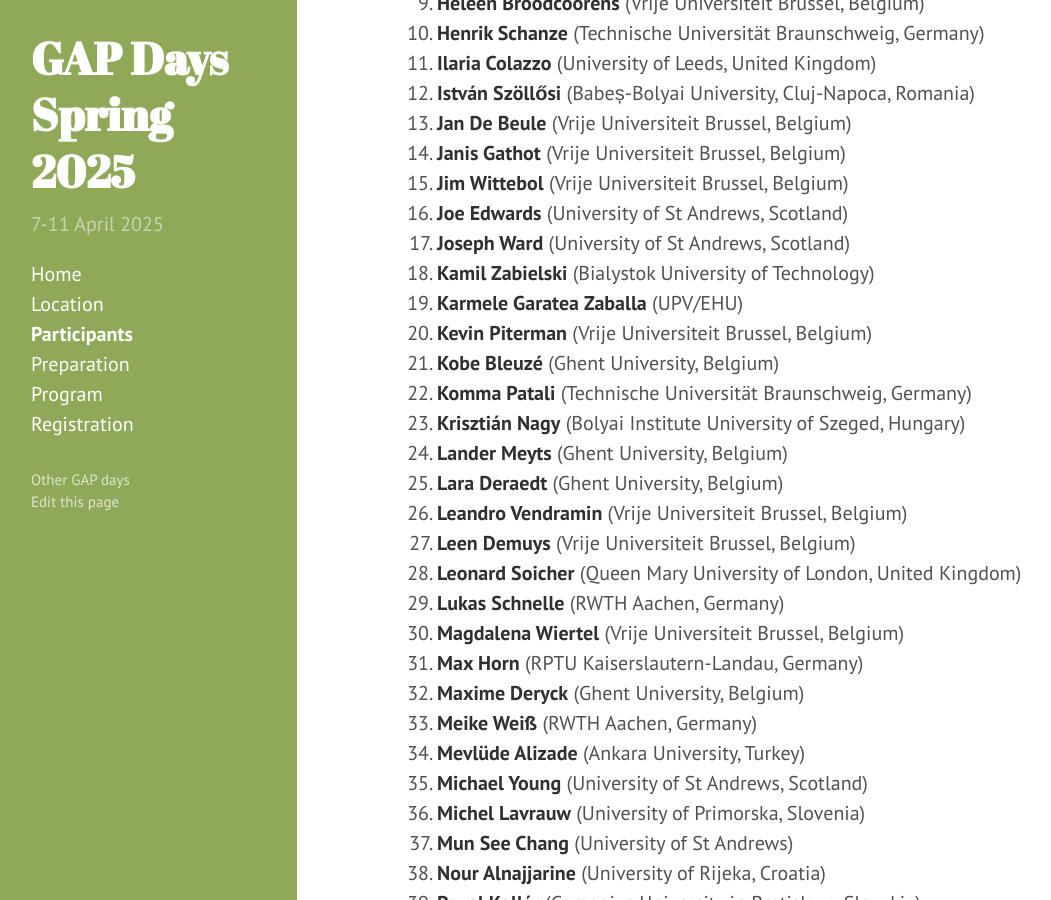
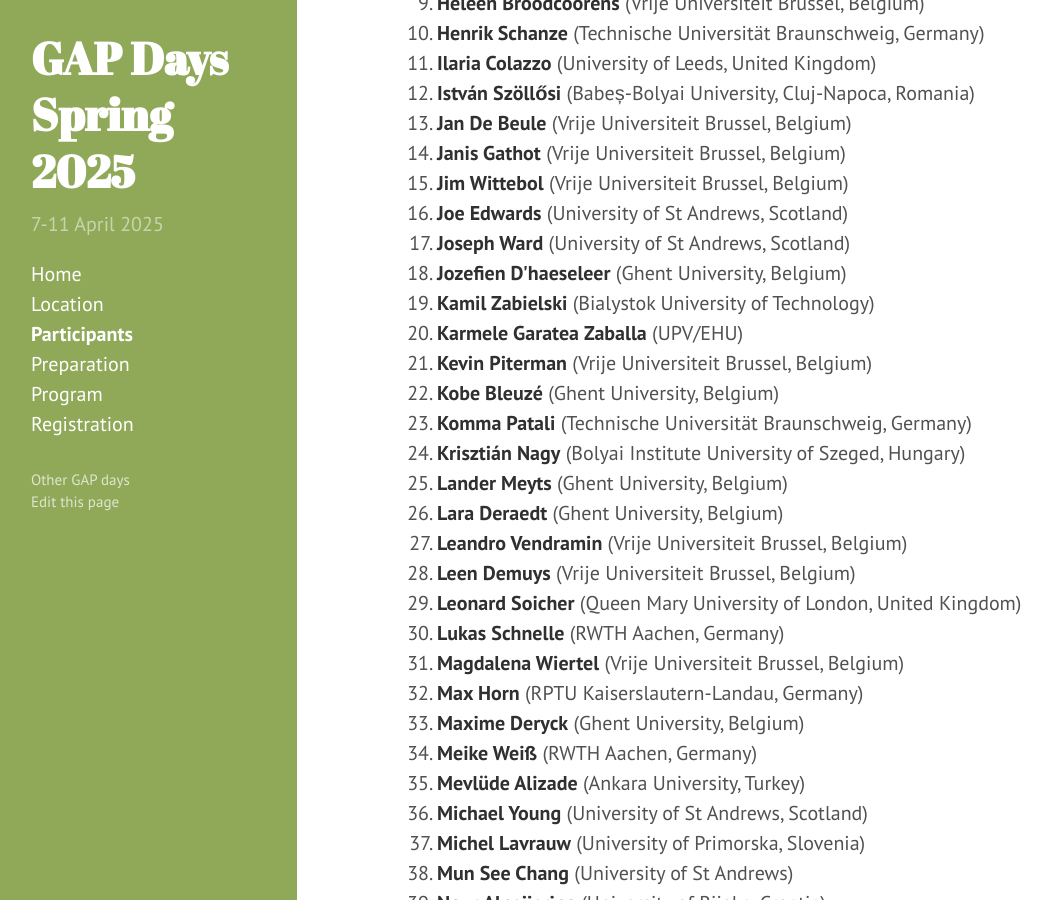
Before and after one commit to gapdays/gapdays2025-spring, a Jekyll site: the page built from participants.md, in a window 1280 px wide and 900 px high, scrolled down 392 px. Shown: the whole window, without its empty margins (3-1054 px from the left). Built offline with Jekyll 4.4.1, drawn with Linux system fonts in a browser that asks for light colours.

Commit message:
updated participants

```diff
--- a/participants.md
+++ b/participants.md
@@ -62,6 +62,8 @@ participants:
   - {name: Magdalena Wiertel, affiliation: "Vrije Universiteit Brussel, Belgium"}
   - {name: Davide Ferri, affiliation: "Vrije Universiteit Brussel, Belgium"}
   - {name: Andrew Darlington, affiliation: "Vrije Universiteit Brussel, Belgium"}
+  - {name: Jozefien D'haeseleer, affiliation: "Ghent University, Belgium"}
+
 ---
 
 <ol>{% assign participants = page.participants | sort: "name" %}
```
